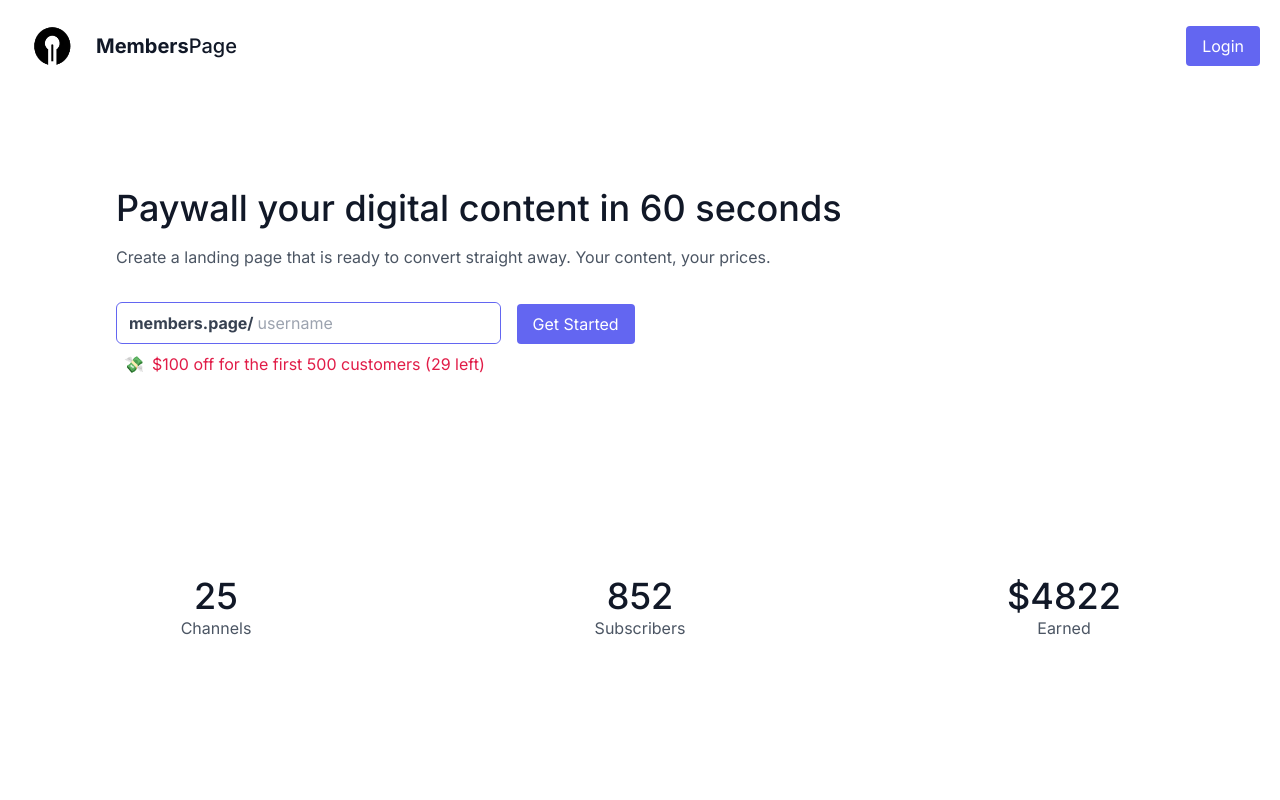
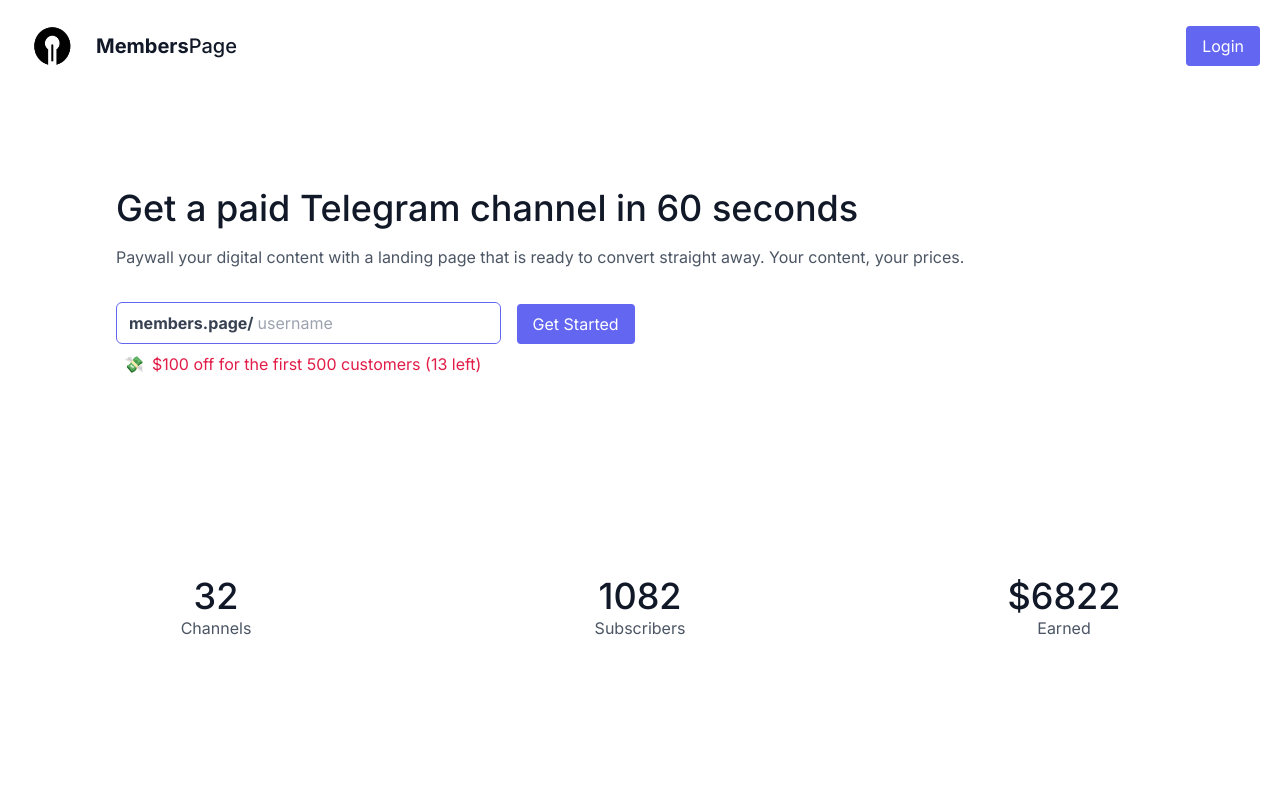
Before and after one commit to culda/tgdaddy, a Next.js app: page / in a window 1280 px wide. Shown: the top 800 px of the page. Built offline with nearby package versions, Linux system fonts and the light colour scheme.

Commit message:
page changes

```diff
--- a/app/components/FaqSection.tsx
+++ b/app/components/FaqSection.tsx
@@ -1,4 +1,4 @@
-import React, { useState } from 'react';
+import { useState } from 'react';
 
 const FAQItem = ({
   question,
@@ -67,7 +67,7 @@
   ];
 
   return (
-    <div className="max-w-2xl mx-auto">
+    <div className="max-w-2xl mx-auto px-8">
       <h2 className="text-3xl font-bold mb-4">Frequently asked questions.</h2>
       <p className="mb-8">
         {' '}
--- a/app/page.tsx
+++ b/app/page.tsx
@@ -52,11 +52,11 @@
           <div className="container mx-auto flex px-5 py-24 md:flex-row flex-col items-center">
             <div className=" lg:pl-24 md:pl-16 flex flex-col sm:items-start sm:text-left items-center text-center">
               <h1 className="title-font sm:text-4xl text-3xl mb-4 font-medium text-gray-900">
-                Paywall your digital content in 60 seconds
+                Get a paid Telegram channel in 60 seconds
               </h1>
               <p className="mb-8 leading-relaxed">
-                Create a landing page that is ready to convert straight away.
-                Your content, your prices.
+                Paywall your digital content with a landing page that is ready
+                to convert straight away. Your content, your prices.
               </p>
               <div className="flex w-full sm:justify-start justify-center items-end">
                 <div className="hidden sm:flex relative mr-4 rounded-md border border-indigo-500 ">
@@ -81,11 +81,8 @@
 
               <div className="text-rose-600 p-2 rounded flex items-center justify-center space-x-2">
                 <span className="animate-pulse">💸</span>
-                <span>$100 off for the first 500 customers (29 left)</span>
+                <span>$100 off for the first 500 customers (13 left)</span>
               </div>
-              {/* <p className="hidden sm:flex text-sm mt-2 text-gray-500 mb-8 w-full">
-                Don't worry, you can change it later.
-              </p> */}
             </div>
           </div>
         </section>
@@ -97,19 +94,19 @@
             <div className="flex flex-wrap -m-4 text-center">
               <div className="p-4 w-1/3">
                 <h2 className="title-font font-medium sm:text-4xl text-xl text-gray-900">
-                  25
+                  32
                 </h2>
                 <p>Channels</p>
               </div>
               <div className="p-4 w-1/3">
                 <h2 className="title-font font-medium sm:text-4xl text-xl text-gray-900">
-                  852
+                  1082
                 </h2>
                 <p>Subscribers</p>
               </div>
               <div className="p-4 w-1/3">
                 <h2 className="title-font font-medium sm:text-4xl text-xl text-gray-900">
-                  $4822
+                  $6822
                 </h2>
                 <p>Earned</p>
               </div>
@@ -129,7 +126,7 @@
                   height: '100%',
                   border: 0,
                 }}
-                src="https://www.tella.tv/video/clqw82nup00e60gi6hav9gq8b/embed?b=0&title=0&a=1&loop=0&autoPlay=true&t=0&muted=1"
+                src="https://www.tella.tv/video/clr1znisg006t0fl2bkca79uw/embed?b=0&title=0&a=1&loop=1&autoPlay=true&t=0&muted=1"
                 allowFullScreen
                 allowTransparency
               ></iframe>
@@ -141,7 +138,7 @@
                 </div>
                 <div className="flex-grow">
                   <h2 className="text-gray-900 text-lg title-font font-medium mb-3">
-                    Setup in under 1 minute
+                    Paid Telegram channel in under 1 minute
                   </h2>
                   <p className="leading-relaxed text-base">
                     Create your custom landing page in seconds and start
```
Also changed, not shown: 1 other file (tests, documents, lock files or other folders).
